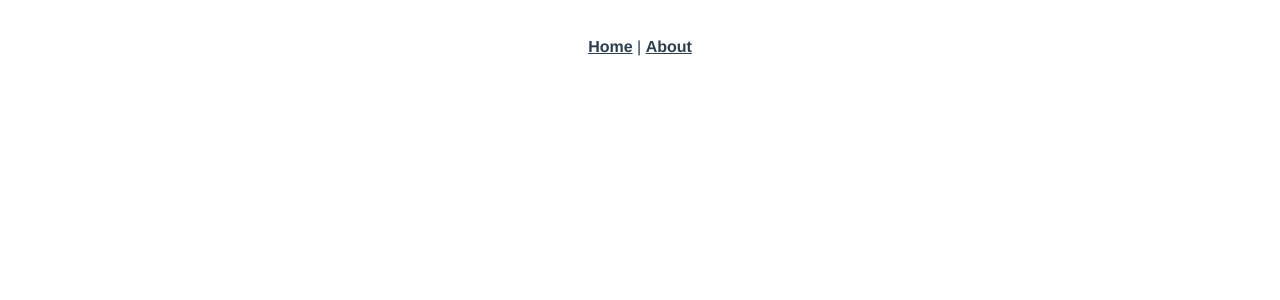
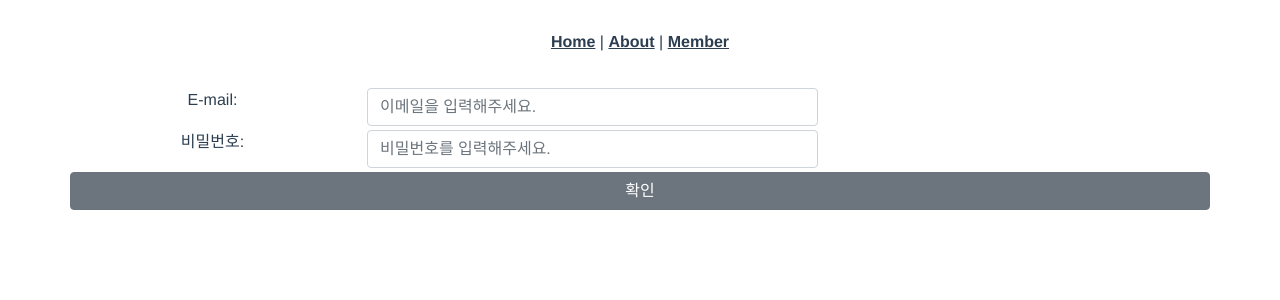
Before and after one commit to redjen8/yanolja, a Vue app in the folder yanolja-front/: page /member in a window 1280 px wide. Shown: the top 300 px of the page. Built offline with nearby package versions, Linux system fonts and the light colour scheme.

Commit message:
implemented signup page. successfully tested with signup api

```diff
--- a/yanolja-front/package.json
+++ b/yanolja-front/package.json
@@ -8,6 +8,9 @@
     "lint": "vue-cli-service lint"
   },
   "dependencies": {
+    "axios": "^0.24.0",
+    "bootstrap": "^5.1.3",
+    "bootstrap-vue": "^2.21.2",
     "core-js": "^3.6.5",
     "path": "^0.12.7",
     "request": "^2.88.2",
--- a/yanolja-front/src/App.vue
+++ b/yanolja-front/src/App.vue
@@ -2,7 +2,8 @@
   <div id="app">
     <div id="nav">
       <router-link to="/">Home</router-link> |
-      <router-link to="/about">About</router-link>
+      <router-link to="/about">About</router-link> |
+      <router-link to="/member">Member</router-link>
     </div>
     <router-view/>
   </div>
--- a/yanolja-front/src/main.js
+++ b/yanolja-front/src/main.js
@@ -1,10 +1,19 @@
 import Vue from 'vue'
 import App from './App.vue'
 import router from './router'
+import BootStrapVue from 'bootstrap-vue'
+
+import 'bootstrap-vue/dist/bootstrap-vue.css'
+import 'bootstrap/dist/css/bootstrap.css'
 
 Vue.config.productionTip = false
 
+Vue.use(BootStrapVue)
+
 new Vue({
+  el: '#app',
   router,
+  template: '<App/>',
+  components: { App },
   render: h => h(App)
 }).$mount('#app')
--- a/yanolja-front/src/router/index.js
+++ b/yanolja-front/src/router/index.js
@@ -17,6 +17,11 @@ const routes = [
     // this generates a separate chunk (about.[hash].js) for this route
     // which is lazy-loaded when the route is visited.
     component: () => import(/* webpackChunkName: "about" */ '../views/About.vue')
+  },
+  {
+    path: '/member',
+    name: 'Member',
+    component: () => import('../views/Member')
   }
 ]
 
--- /dev/null
+++ b/yanolja-front/src/views/Member.vue
@@ -0,0 +1,67 @@
+<template>
+  <b-container>
+    <b-row class="my-1">
+      <b-col sm="3">
+        <label>E-mail: </label>
+      </b-col>
+      <b-col sm="5">
+        <b-form-input id="input-email" type="email" placeholder="이메일을 입력해주세요."></b-form-input>
+      </b-col>
+    </b-row>
+
+    <b-row class="my-1">
+      <b-col sm="3">
+        <label>비밀번호: </label>
+      </b-col>
+      <b-col sm="5">
+        <b-form-input id="input-password" type="password" placeholder="비밀번호를 입력해주세요."></b-form-input>
+      </b-col>
+    </b-row>
+
+    <b-row class="my-1">
+      <b-button id="btnSignupConfirm" sm="3" @click="postUserSignupData()">확인</b-button>
+    </b-row>
+  </b-container>
+</template>
+
+<script>
+import axios from 'axios'
+
+export default {
+  name: 'Member.vue',
+  data: () => {
+    return {
+      text: '',
+    }
+  },
+  methods: {
+    postUserSignupData() {
+      let saveData = {};
+      saveData.email = document.getElementById("input-email").value;
+      saveData.password = document.getElementById("input-password").value;
+      console.log(saveData)
+      axios
+      .post("http://localhost:9000/api/member/signup", JSON.stringify(saveData), {
+        headers: {
+          'Content-Type': 'application/json;charset=UTF-8',
+          'Access-Control-Allow-Origin': "*",
+        }
+      })
+      .then(res => {
+        const response = res.data
+        alert(response.resultCode + " : " + response.resultMsg)
+      })
+      .catch(err => {
+        console.log(err)
+      })
+    }
+  },
+  created() {
+
+  }
+}
+</script>
+
+<style scoped>
+
+</style>
--- a/yanolja-front/vue.config.js
+++ b/yanolja-front/vue.config.js
@@ -5,7 +5,7 @@ module.exports = {
     devServer: {
         proxy: {
             '/api': {
-                target: 'http://localhost:9000',
+                target: 'localhost:9000',
                 ws: true,
                 changeOrigin: true
             },
```
Also changed, not shown: 2 other files (tests, documents, lock files or other folders).
